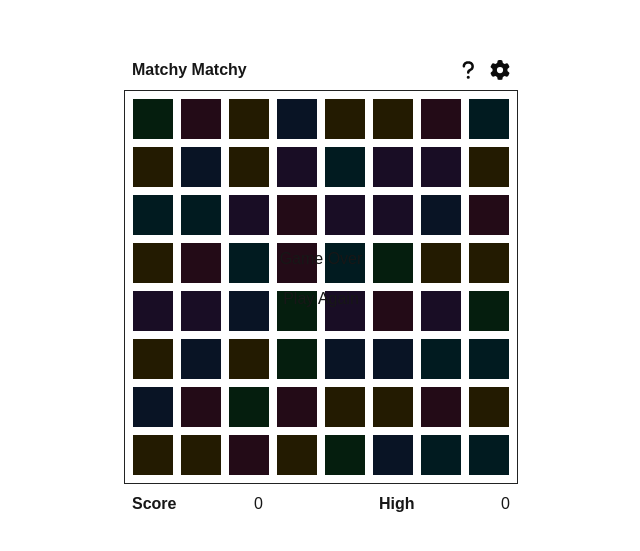
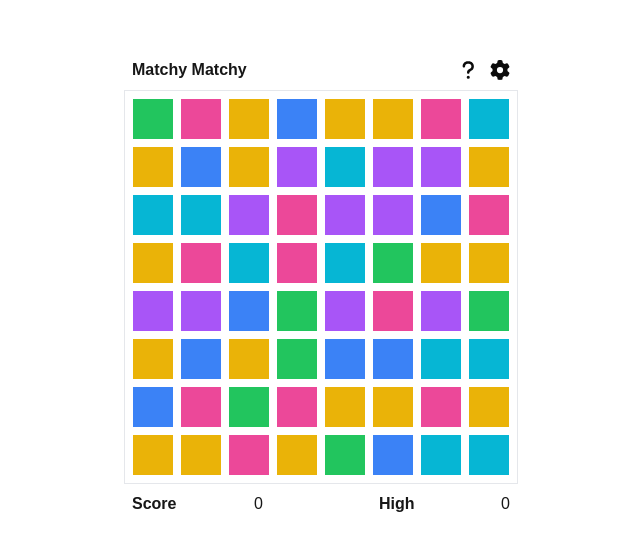
Before and after one commit to mrjamesjcho/match-game, a Next.js app: page / in a window 1280 px wide. Shown: the part 113-664 px from the top of the page, without its empty margins (319-959 px from the left). Built offline with nearby package versions, Linux system fonts and the light colour scheme.

Commit message:
fix gameover init state

```diff
--- a/src/components/Gameboard.tsx
+++ b/src/components/Gameboard.tsx
@@ -44,7 +44,7 @@ export default function Gameboard({
   const [checkForAdditionalMatches, setCheckForAdditionalMatches] =
     useState(false);
   const [checkForAdditionalMoves, setCheckForAdditionalMoves] = useState(false);
-  const [gameover, setGameover] = useState(true);
+  const [gameover, setGameover] = useState(false);
 
   // if the user selects a tile, mark the selected tile as selected and highlight the tiles around the selected tile
   // if the user selects the same tile, deselect the selected tile and restore highlighted tiles
```
